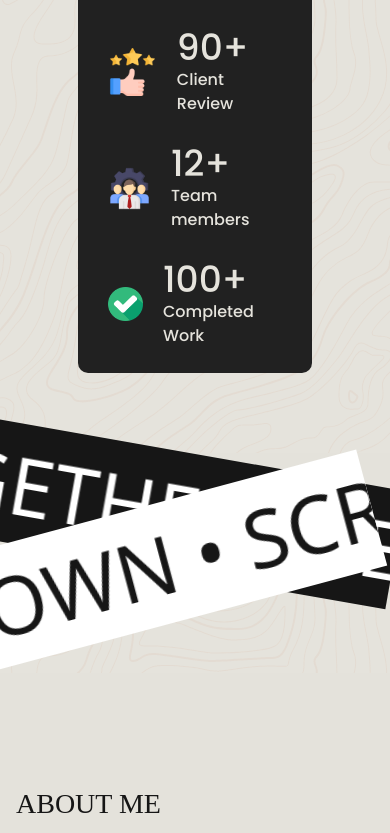
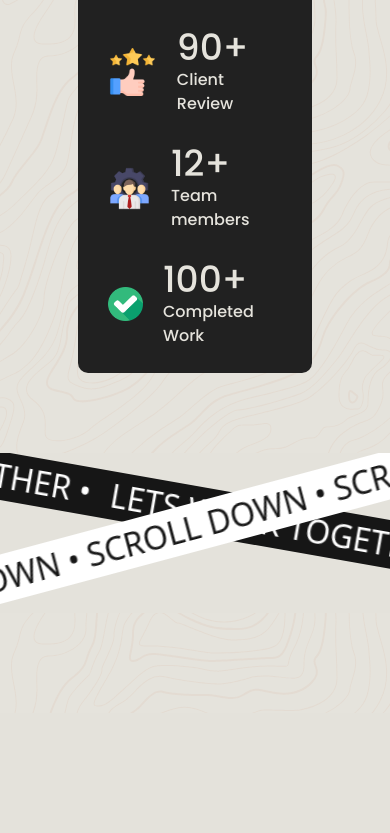
Before and after one commit to Munna-Scriptz/Portfolio, a React (Vite) app: page / in a window 390 px wide. Shown: the part 1163-1996 px from the top of the page. Built offline with nearby package versions, Linux system fonts and the light colour scheme; a web font is replaced by a local one.

Commit message:
Margquee Work together Completed finally

```diff
--- a/src/components/LetsWorkTogether.jsx
+++ b/src/components/LetsWorkTogether.jsx
@@ -3,18 +3,20 @@ import React from 'react'
 export const LetsWorkTogether = () => {
   return (
     <>
-      <section className='relative text-second'>
-        <section className="a-section rotate-[10deg] w-[110%] translate-x-[-30px]">
+    <section className='relative text-second w-screen lg:overflow-x-visible overflow-x-hidden lg:h-auto h-[160px]'>
+      {/* A Section */}
+      <section className="a-section rotate-[10deg] min-w-[120vw] -translate-x-[10vw] lg:mt-0 mt-[33px]">
         <div className="a-section-marquee-box">
-            <h2 className="marquee-text">LETS WORK TOGETHER • LETS WORK TOGETHER •</h2>
-            <h2 className="marquee-text">LETS WORK TOGETHER • LETS WORK TOGETHER •</h2>
+          <h2 className="marquee-text lg:text-[5rem] text-[2rem]">LETS WORK TOGETHER • LETS WORK TOGETHER •</h2>
+          <h2 className="marquee-text lg:text-[5rem] text-[2rem]">LETS WORK TOGETHER • LETS WORK TOGETHER •</h2>
         </div>
       </section>
 
-        <section className="b-section absolute top-[50px] left-0 rotate-[-15deg] w-[110%] translate-x-[-50px]">
+      {/* B Section */}
+      <section className="b-section absolute top-[50px] left-0 rotate-[-15deg] min-w-[120vw] -translate-x-[10vw]">
         <div className="b-section-marquee-box">
-            <h2 className="marquee-text">SCROLL DOWN • SCROLL DOWN • SCROLL DOWN •</h2>
-            <h2 className="marquee-text">SCROLL DOWN • SCROLL DOWN • SCROLL DOWN •</h2>
+          <h2 className="marquee-text lg:text-[5rem] text-[2rem]">SCROLL DOWN • SCROLL DOWN • SCROLL DOWN •</h2>
+          <h2 className="marquee-text lg:text-[5rem] text-[2rem]">SCROLL DOWN • SCROLL DOWN • SCROLL DOWN •</h2>
         </div>
       </section>
     </section>
```
Also changed, not shown: src/App.css. Lines whose indentation alone changed are shown as unchanged.
